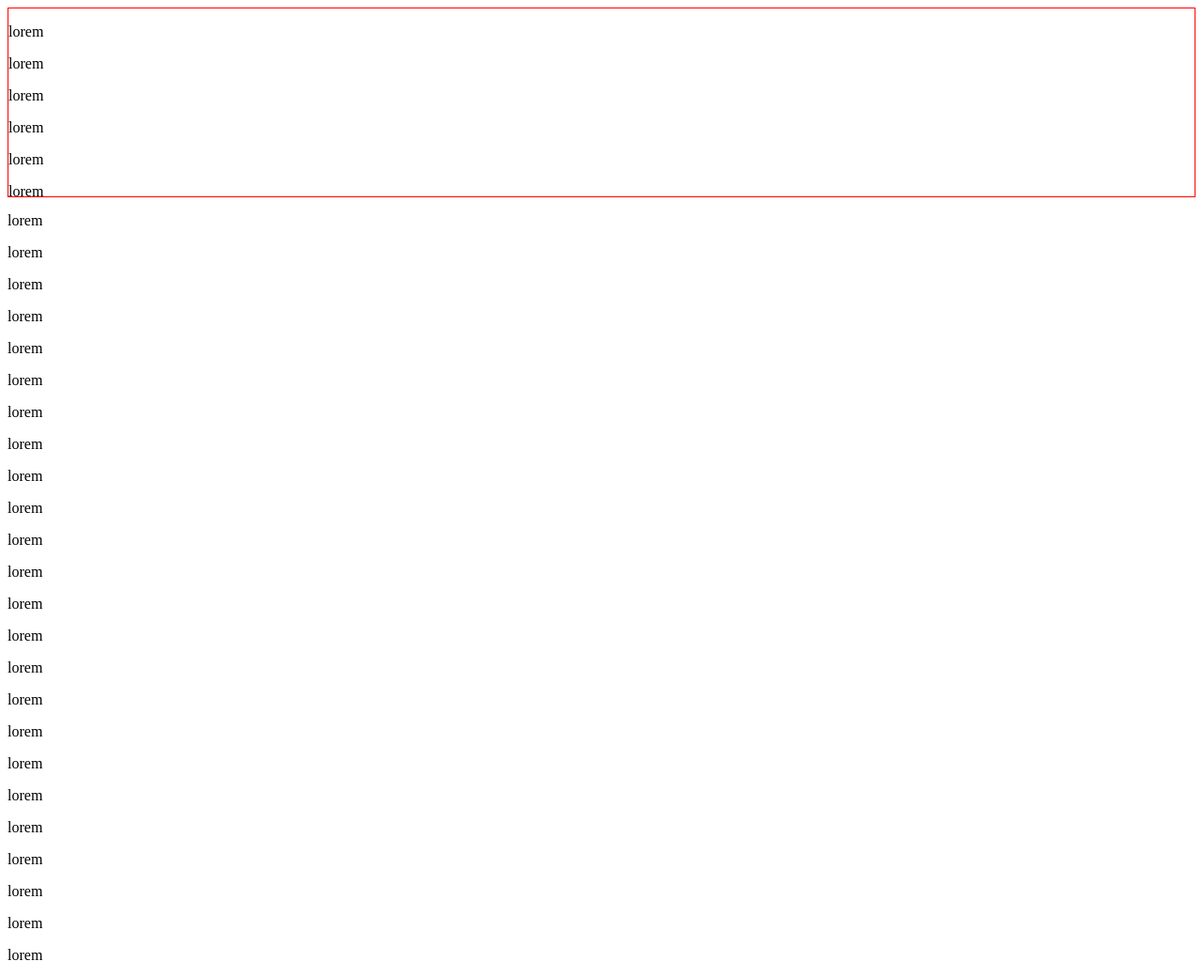
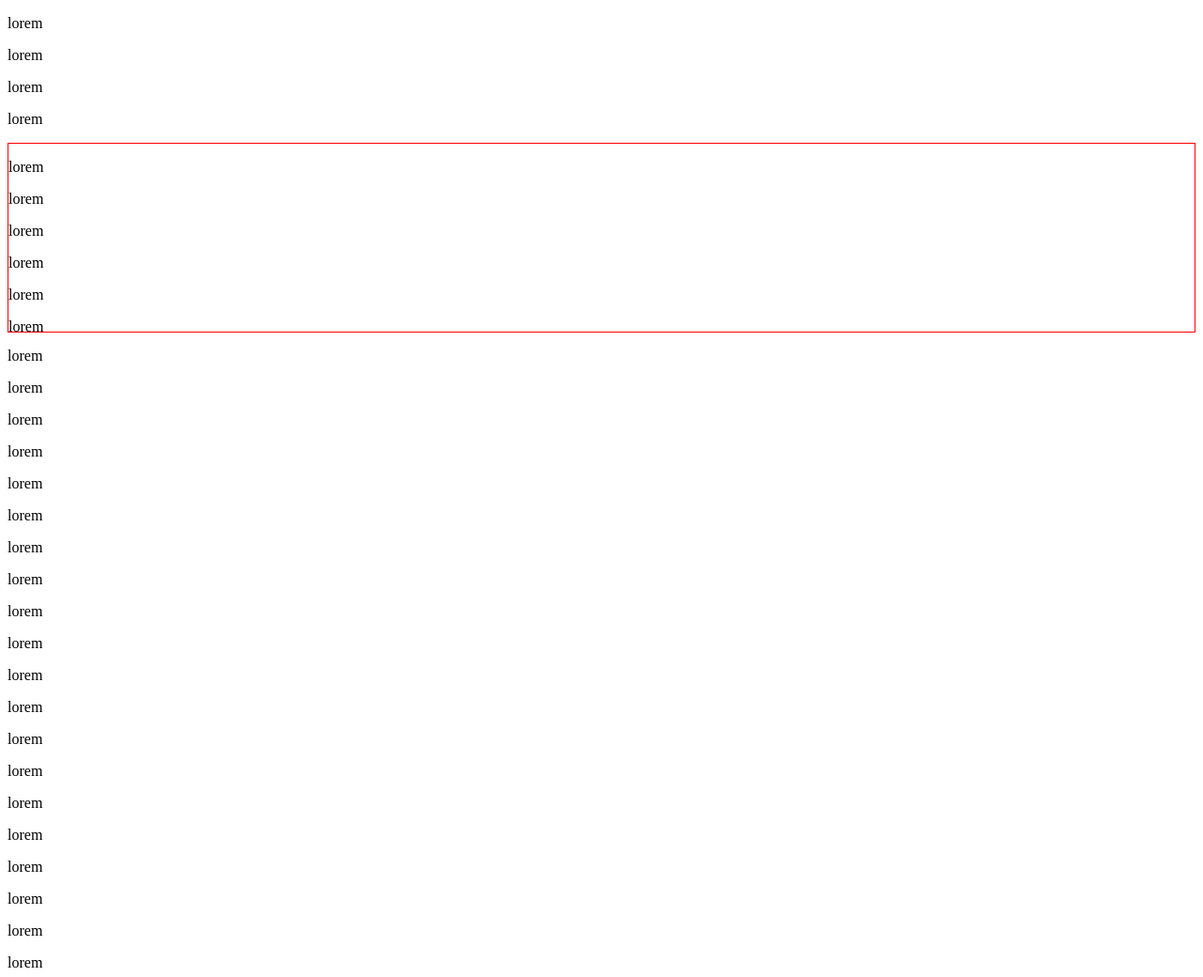
Before and after one commit to GertSallaerts/test, a plain HTML site: page index.html in a window 1280 px wide. Shown: the top 1040 px of the page at 94% size. Drawn offline with Linux system fonts and the light colour scheme.

Commit message:
Update index.html

```diff
--- a/index.html
+++ b/index.html
@@ -11,7 +11,37 @@
     <meta property="og:type" content="image">
 </head>
 <body>
+    <p>lorem</p>
+    <p>lorem</p>
+    <p>lorem</p>
+    <p>lorem</p>
     <div style="height:200px;border:1px solid red;overflow:auto;">
+        <p>lorem</p>
+        <p>lorem</p>
+        <p>lorem</p>
+        <p>lorem</p>
+        <p>lorem</p>
+        <p>lorem</p>
+        <p>lorem</p>
+        <p>lorem</p>
+        <p>lorem</p>
+        <p>lorem</p>
+        <p>lorem</p>
+        <p>lorem</p>
+        <p>lorem</p>
+        <p>lorem</p>
+        <p>lorem</p>
+        <p>lorem</p>
+        <p>lorem</p>
+        <p>lorem</p>
+        <p>lorem</p>
+        <p>lorem</p>
+        <p>lorem</p>
+        <p>lorem</p>
+        <p>lorem</p>
+        <p>lorem</p>
+        <p>lorem</p>
+        <p>lorem</p>
         <p>lorem</p>
         <p>lorem</p>
         <p>lorem</p>
```
